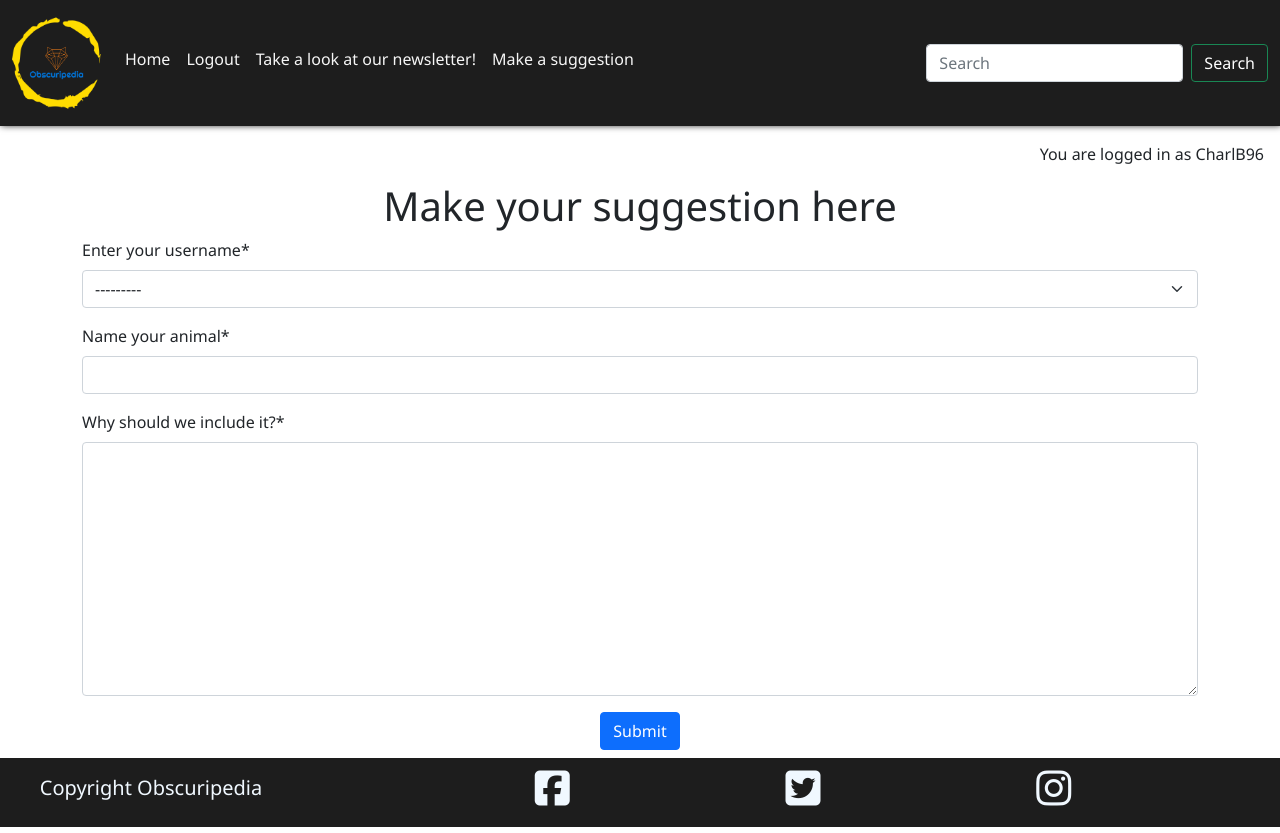
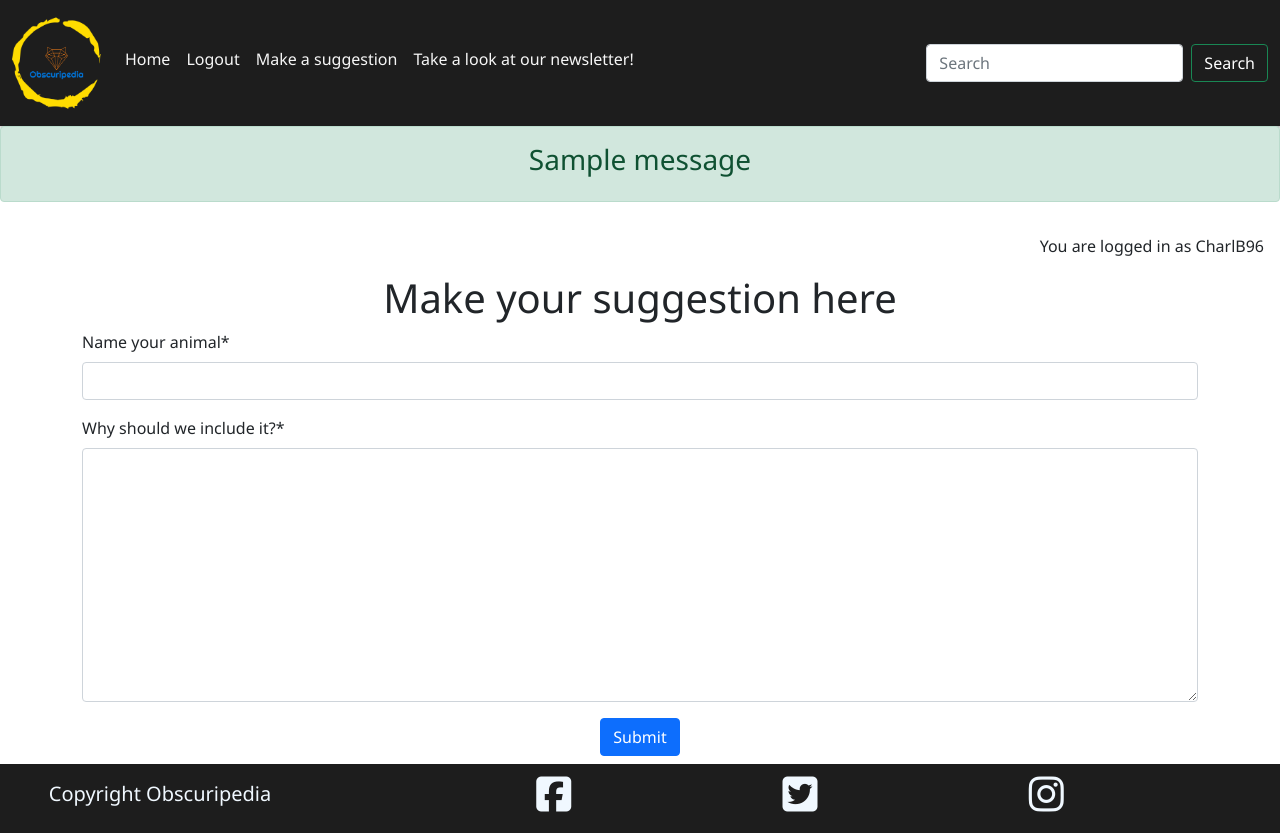
Before and after one commit to CharlB96/CapstoneProject, a Django app: page /suggestion/ in a window 1280 px wide. Run offline with Django 4.2, Linux system fonts and the light colour scheme; a user stored in the database is signed in; data comes from the database, SQL or seed files in the repository; both versions use the stored data as it was after the commit; one stand-in notice (Sample message) is shown; some libraries are stand-ins or nearby versions.

Commit message:
Edit base html navbar navetml

```diff
--- a/requirements.txt
+++ b/requirements.txt
@@ -12,3 +12,4 @@ PyJWT==2.8.0
 python3-openid==3.2.0
 requests-oauthlib==1.3.1
 sqlparse==0.4.4
+whitenoise==5.3.0
--- a/suggestion/forms.py
+++ b/suggestion/forms.py
@@ -7,10 +7,9 @@ class SuggestionForm(forms.ModelForm):
     """ Form to make suggestion """
     class Meta:
         model = Suggestion
-        fields = ['user', 'animal_name', 'description']
+        fields = ['animal_name', 'description']
 
         labels = {
-            'user': 'Enter your username',
             'animal_name': 'Name your animal',
             'description': 'Why should we include it?',
         }
--- a/suggestion/templates/suggestion/suggestion.html
+++ b/suggestion/templates/suggestion/suggestion.html
@@ -5,7 +5,7 @@
 
 {% block content %}
 <div class="container">
-    <form action="POST" enctype="multipart/form-data" class="p2 form">
+    <form method="POST" action="{% url 'suggestion' %}" enctype="multipart/form-data" class="p2 form">
         <h1 class="text-center">Make your suggestion here</h1>
         {% csrf_token %}
         {{ form.media }}
--- a/suggestion/views.py
+++ b/suggestion/views.py
@@ -1,4 +1,5 @@
 from django.shortcuts import render
+from django.contrib import messages
 from django.views.generic import CreateView
 
 from django.contrib.auth.mixins import LoginRequiredMixin
@@ -15,4 +16,5 @@ class AddSuggestion(LoginRequiredMixin, CreateView):
 
     def form_valid(self, form):
         form.instance.user = self.request.user
+        messages.success(self.request, 'Your suggestion has been sent')
         return super(AddSuggestion, self).form_valid(form)
--- a/templates/base.html
+++ b/templates/base.html
@@ -24,6 +24,17 @@
 <body>
     {% include 'includes/header.html' %}
 
+    {% if messages %}
+    <section id="alerts">
+        {% for msg in messages %}
+            <!-- all django message tags mirror bootstrap, except error/danger -->
+            <aside class="alert {% if msg.tags == 'error' %}alert-danger{% else %}alert-{{ msg.tags }}{% endif %} text-center" role="alert">
+                <h3>{{ msg }}</h3>
+            </aside>
+        {% endfor %}
+    </section>
+    {% endif %}
+
     <main>
         {% if user.is_authenticated %}
         <p class="text-end m-3">You are logged in as {{ user }}</p>
--- a/templates/includes/footer.html
+++ b/templates/includes/footer.html
@@ -1,6 +1,6 @@
 {% load static %}
 
-<footer class="container-fluid footer-container">
+<footer class="container-fluid">
     <div class="row footer-items no-gutters">
         <div class="col-12 col-md-3 copyright">
             <span>Copyright Obscuripedia</span>
--- a/templates/includes/header.html
+++ b/templates/includes/header.html
@@ -19,6 +19,9 @@
                         <a class="nav-link {% if request.path == logout_url %}active{% endif %}" aria-current="page"
                             href="{% url 'account_logout' %}">Logout</a>
                     </li>
+                    <li class="nav-item">
+                        <a class="nav-link {% if request.path == suggestion_url %}active{% endif %}" href="{% url 'suggestion' %}">Make a suggestion</a>
+                    </li>
                     {% else %}
                     <li class="nav-item">
                         <a class="nav-link {% if request.path == signup_url %}active{% endif %}" aria-current="page"
@@ -32,9 +35,6 @@
                     <li class="nav-item">
                         <a class="nav-link {% if request.path == newsletter_url %}active{% endif %}" href="#">Take a look at our newsletter!</a>
                     </li>
-                    <li class="nav-item">
-                        <a class="nav-link {% if request.path == suggestion_url %}active{% endif %}" href="{% url 'suggestion' %}">Make a suggestion</a>
-                    </li>
                 </ul>
                 <!-- Form for search bar -->
                 <form class="d-flex">
```
Also changed, not shown: main/settings.py (+8 -7 lines), db.sqlite3, 1 other file.
